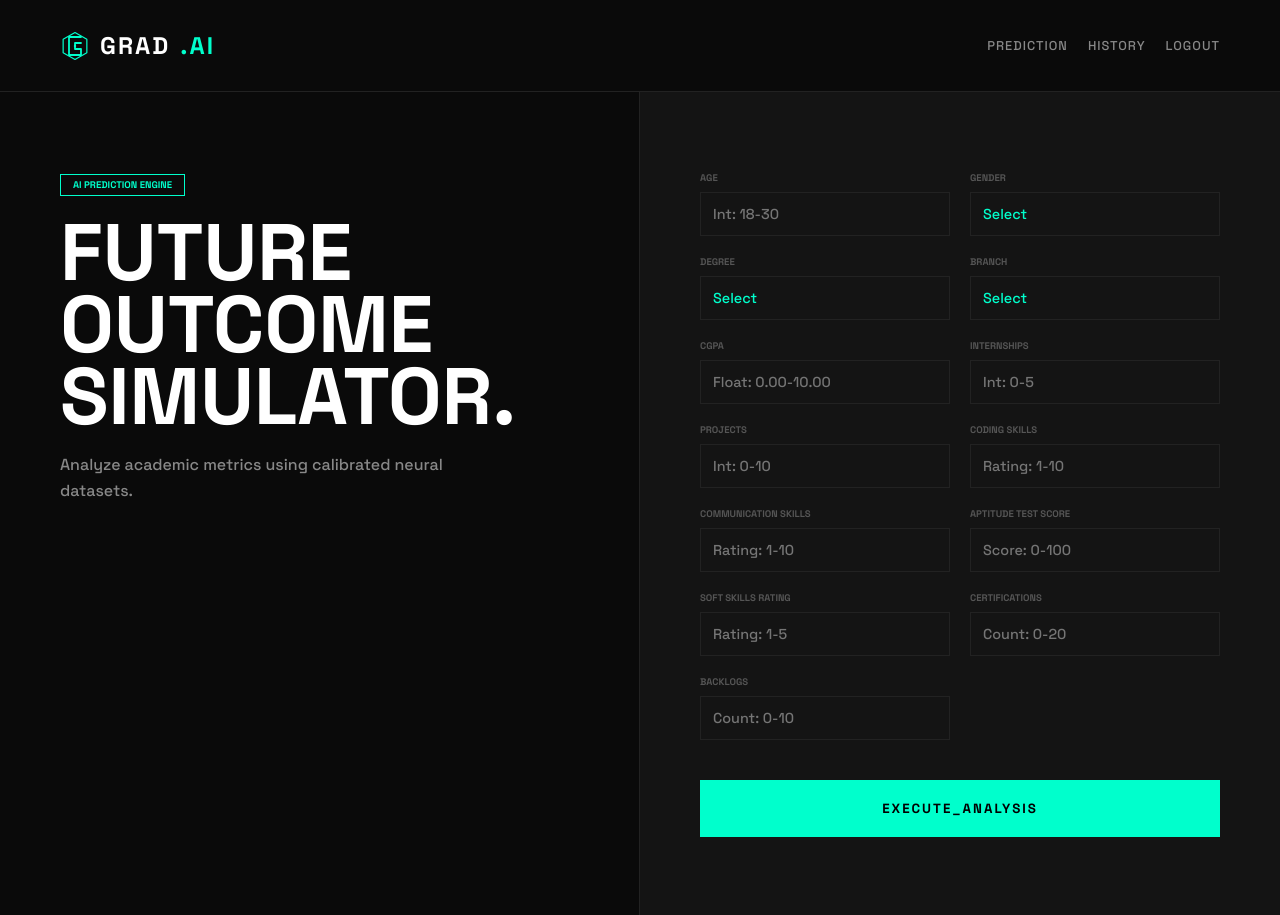
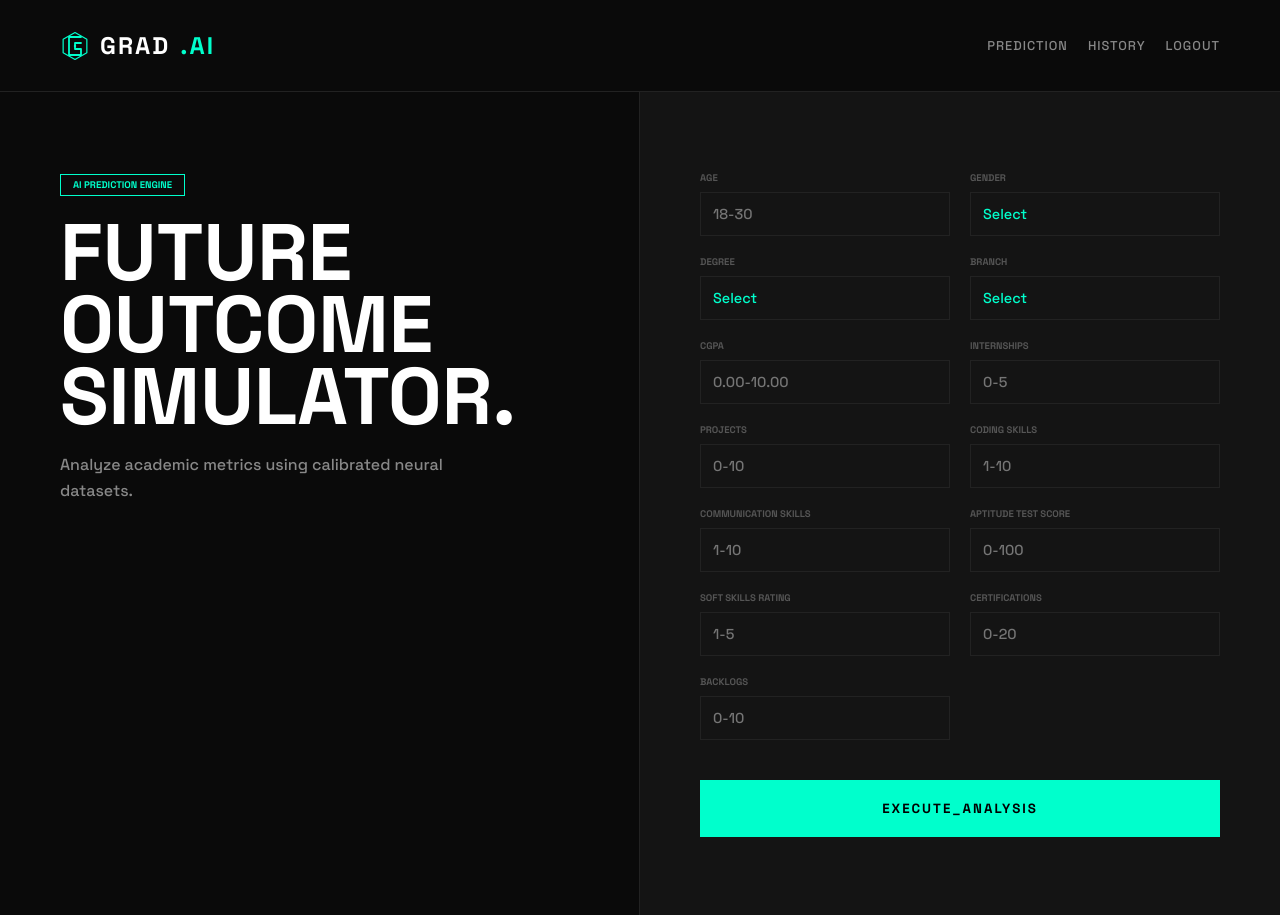
Before and after one commit to abdul2005-tech/Grad_AI, a React (Vite) app in the folder frontend/: page / in a window 1280 px wide. Built offline with nearby package versions, Linux system fonts and the light colour scheme; sample sign-in values are in the browser's storage.

Commit message:
save changes

```diff
--- a/frontend/src/Home.jsx
+++ b/frontend/src/Home.jsx
@@ -1,6 +1,6 @@
 import { useState, useRef } from "react";
 
-const API = import.meta.env.VITE_API_URL;
+const API = import.meta.env.VITE_API_URL.replace(/\/+$/, ''); // Clean URL
 
 const Home = () => {
   const [formData, setFormData] = useState({
@@ -11,48 +11,44 @@ const Home = () => {
   });
   const [result, setResult] = useState("");
   const [loading, setLoading] = useState(false);
-
-  // Array of refs to manage focus transitions
   const inputRefs = useRef([]);
 
   const fieldConfigs = [
-    { name: "Age", type: "number", placeholder: "Int: 18-30", min: 18, max: 30 },
+    { name: "Age", type: "number", placeholder: "18-30", min: 18, max: 30 },
     { name: "Gender", type: "select", options: ["Male", "Female"] },
     { name: "Degree", type: "select", options: ["B.Tech", "BE", "M.Tech", "BSc", "MCA"] },
     { name: "Branch", type: "select", options: ["CSE", "IT", "ECE", "EEE", "Mechanical", "Civil"] },
-    { name: "CGPA", type: "number", placeholder: "Float: 0.00-10.00", step: "0.01", min: 0, max: 10 },
-    { name: "Internships", type: "number", placeholder: "Int: 0-5", min: 0 },
-    { name: "Projects", type: "number", placeholder: "Int: 0-10", min: 0 },
-    { name: "Coding_Skills", type: "number", placeholder: "Rating: 1-10", min: 1, max: 10 },
-    { name: "Communication_Skills", type: "number", placeholder: "Rating: 1-10", min: 1, max: 10 },
-    { name: "Aptitude_Test_Score", type: "number", placeholder: "Score: 0-100", min: 0, max: 100 },
-    { name: "Soft_Skills_Rating", type: "number", placeholder: "Rating: 1-5", min: 1, max: 5 },
-    { name: "Certifications", type: "number", placeholder: "Count: 0-20", min: 0 },
-    { name: "Backlogs", type: "number", placeholder: "Count: 0-10", min: 0 }
+    { name: "CGPA", type: "number", placeholder: "0.00-10.00", step: "0.01", min: 0, max: 10 },
+    { name: "Internships", type: "number", placeholder: "0-5", min: 0 },
+    { name: "Projects", type: "number", placeholder: "0-10", min: 0 },
+    { name: "Coding_Skills", type: "number", placeholder: "1-10", min: 1, max: 10 },
+    { name: "Communication_Skills", type: "number", placeholder: "1-10", min: 1, max: 10 },
+    { name: "Aptitude_Test_Score", type: "number", placeholder: "0-100", min: 0, max: 100 },
+    { name: "Soft_Skills_Rating", type: "number", placeholder: "1-5", min: 1, max: 5 },
+    { name: "Certifications", type: "number", placeholder: "0-20", min: 0 },
+    { name: "Backlogs", type: "number", placeholder: "0-10", min: 0 }
   ];
 
-  const handleChange = (e) => {
-    setFormData({ ...formData, [e.target.name]: e.target.value });
-  };
+  const handleChange = (e) => setFormData({ ...formData, [e.target.name]: e.target.value });
 
-  // Move focus to next input on Enter key
   const handleKeyDown = (e, index) => {
     if (e.key === "Enter") {
       e.preventDefault();
       if (index < fieldConfigs.length - 1) {
         inputRefs.current[index + 1].focus();
       } else {
-        handleSubmit(e);
+        handleSubmit();
       }
     }
   };
 
   const handleSubmit = async (e) => {
-    if(e) e.preventDefault();
+    if (e) e.preventDefault();
     setLoading(true);
+    setResult(""); // Clear old result
+
     try {
       const token = localStorage.getItem("token");
-
       const cleanedData = Object.fromEntries(
         Object.entries(formData).map(([k, v]) => {
           const config = fieldConfigs.find(f => f.name === k);
@@ -70,9 +66,13 @@ const Home = () => {
       });
 
       const data = await res.json();
-      setResult(data.prediction);
+      if (data.prediction) {
+        setResult(data.prediction); // This displays the output
+      } else {
+        alert(data.msg || "Prediction Error");
+      }
     } catch (err) {
-      alert("System Offline: Ensure Flask is active.");
+      alert("System Offline: Check your connection.");
     } finally {
       setLoading(false);
     }
@@ -97,7 +97,6 @@ const Home = () => {
           {fieldConfigs.map((config, index) => (
             <div key={config.name} className="cyber-input-group">
               <label>{config.name.replace(/_/g, " ")}</label>
-
               {config.type === "select" ? (
                 <select
                   name={config.name}
```
Also changed, not shown: 1 other file (tests, documents, lock files or other folders).
